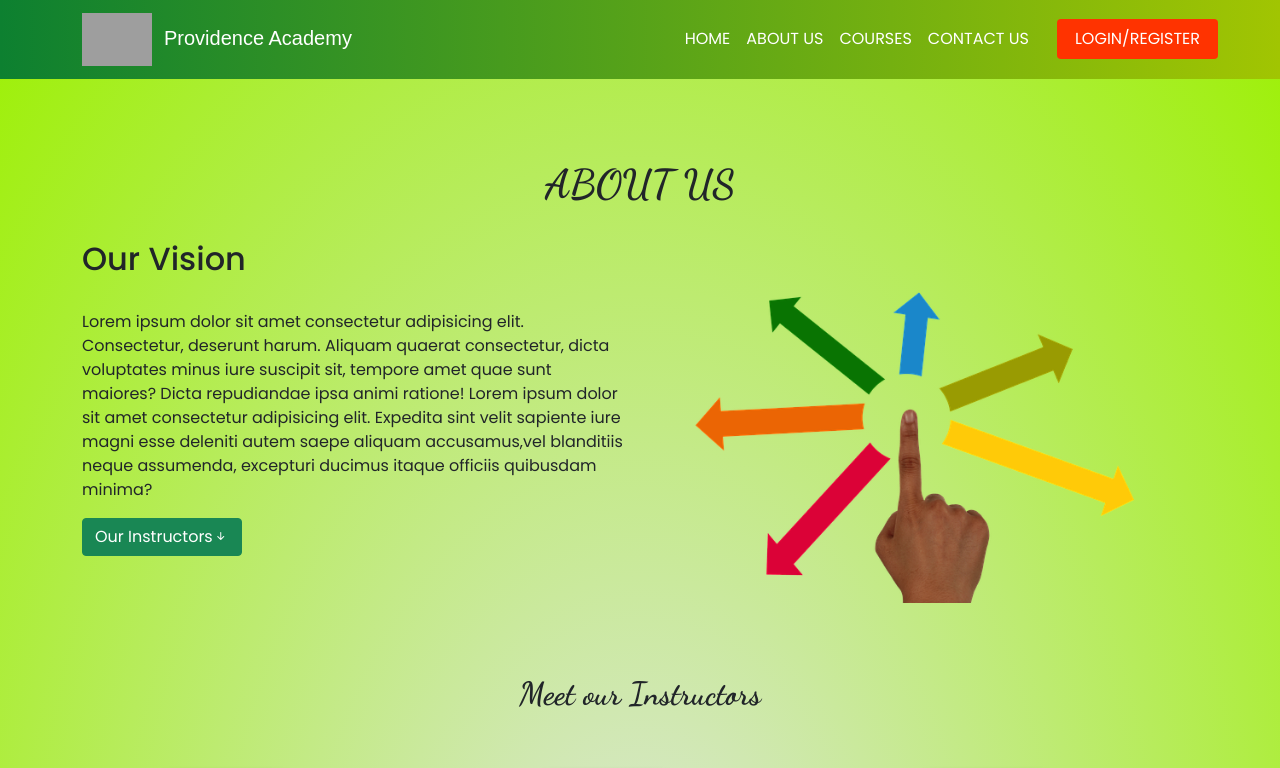
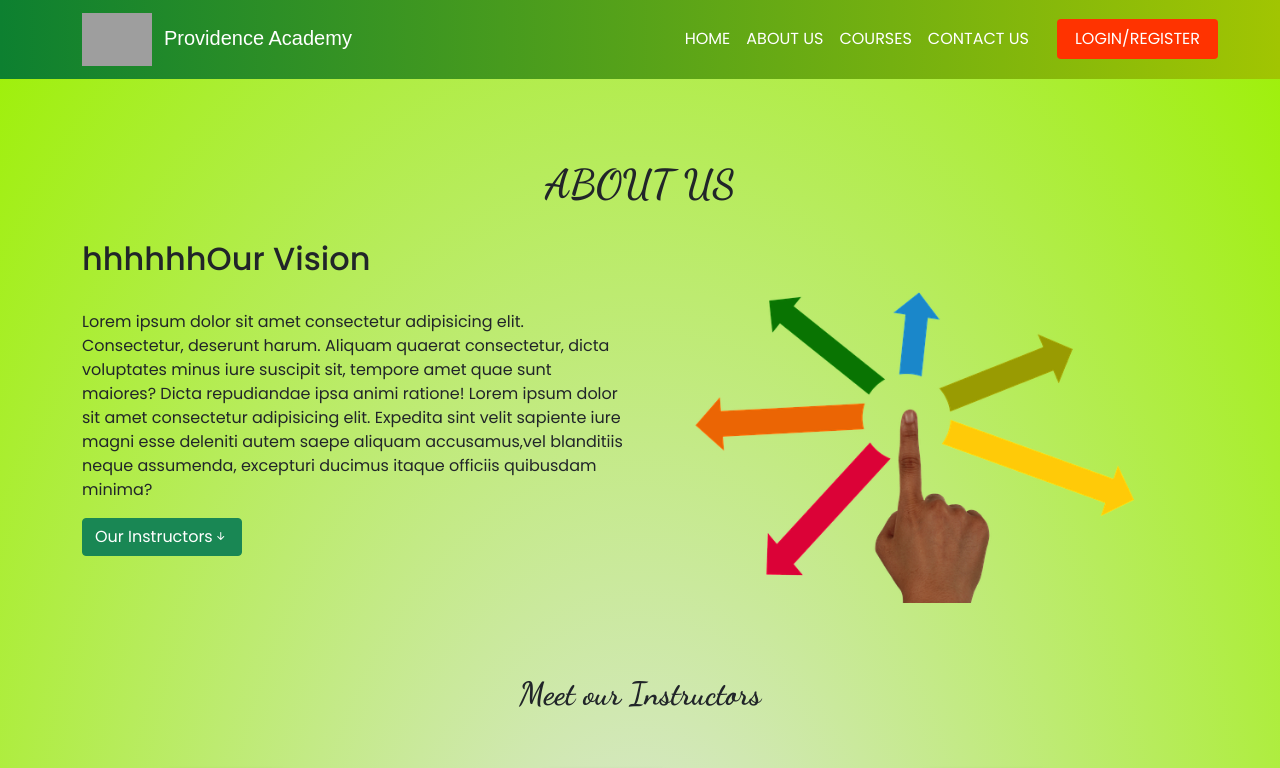
Before and after one commit to abelkmathew/Edtech_website, a React (Create React App) app: page /about in a window 1280 px wide. Shown: the top 768 px of the page. Built offline with nearby package versions, Linux system fonts and the light colour scheme; grey boxes are pictures that could not be loaded; a web font is replaced by a local one.

Commit message:
8th  Commit

```diff
--- a/src/App.js
+++ b/src/App.js
@@ -1,5 +1,5 @@
 import React from "react";
-import { BrowserRouter as Router, Route, Switch } from "react-router-dom";
+import { BrowserRouter as Router, Redirect, Route, Switch } from "react-router-dom";
 import { Navigation, Footer, Home, About, Contact, Courses,Login,Buy} from "./components";
 import './App.css'
 import './responsive.css'
--- a/src/components/About.jsx
+++ b/src/components/About.jsx
@@ -17,7 +17,7 @@ function About() {
           <div className="section-title"><h1>ABOUT US</h1></div><br />
             <div className="row">
                 <div className="col-md-6">
-                    <div><h2>Our Vision</h2></div><br />
+                    <div><h2>hhhhhhOur Vision</h2></div><br />
                     <p>Lorem ipsum dolor sit amet consectetur adipisicing elit. Consectetur, deserunt harum.
                       Aliquam quaerat consectetur, dicta voluptates minus iure suscipit sit,
                       tempore amet quae sunt maiores? Dicta repudiandae ipsa animi ratione! Lorem ipsum dolor sit amet
--- a/src/components/Buy.jsx
+++ b/src/components/Buy.jsx
@@ -1,3 +1,4 @@
+// import React,{Component} from 'react'
 import { Link } from "react-router-dom";
 
 import cart_image from './Assets/img9.png';
@@ -10,7 +11,7 @@ function Buy() {
                 <div className="section-title"><h1>Shopping Cart</h1></div>
                 <div className="row">
                     <div className="col-md-7"><br />
-                        <img class="img-fluid" src={cart_image} alt="Cart-img" />
+                        <img class="img-fluid" src={cart_image} alt="Cart-Img" />
                     </div>
                     <div className="col-md-5"><br /><br />
                         <div className="summary-box"><h3>Summary</h3>
```
Also changed, not shown: 1 other file (tests, documents, lock files or other folders).
